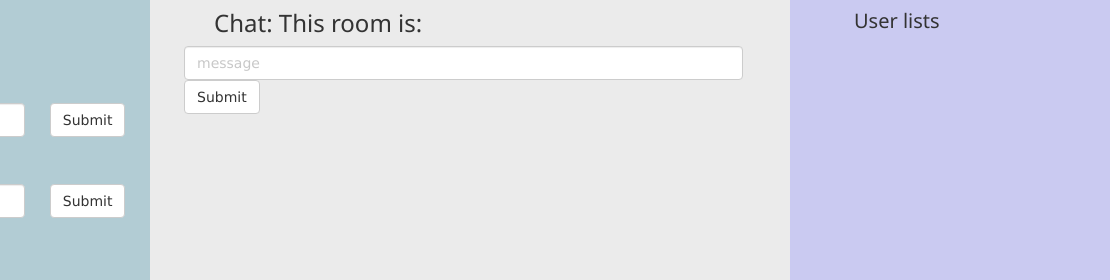
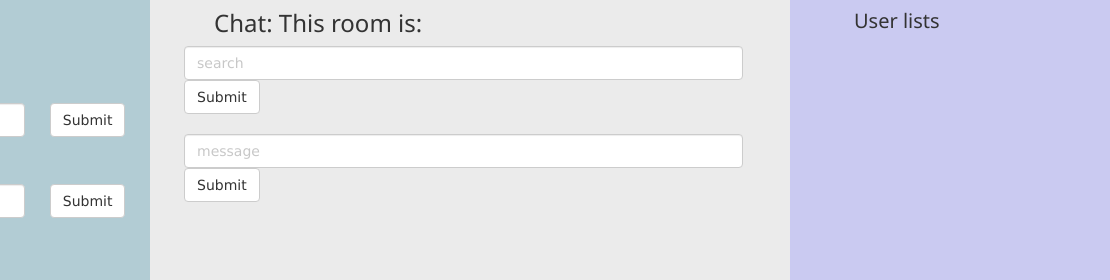
Before and after one commit to Mikele11/test-socet-notactual, a website: page public/index.html in a window 1280 px wide. Shown: the top 280 px of the page, 170-1280 px from the left. Drawn offline with nearby package versions, Linux system fonts and the light colour scheme; no server answers.

Commit message:
Update index.html

```diff
--- a/public/index.html
+++ b/public/index.html
@@ -122,6 +122,18 @@
             <div class="col-md-4 centerside">
                 <h3>Chat: This room is: <span id="current_room_id"></span></h3>
                 <div class="row">
+
+		   <form action="" method="post" id="post-search" class="form-horizontal">
+                        <div class="form-group">
+                            <div class="">
+                                <input type="text" name="search" class="form-control" id="input-search" placeholder="search">
+                            </div>
+                            <label for="col-sm-2 input_search">
+                                <input type="submit" class="btn btn-default">
+                            </label>
+                        </div>
+                    </form>
+			<div id="search-list"></div>
                     <form action="" method="post" id="post-message" class="form-horizontal">
                         <div class="form-group">
                             <div class="">
```
